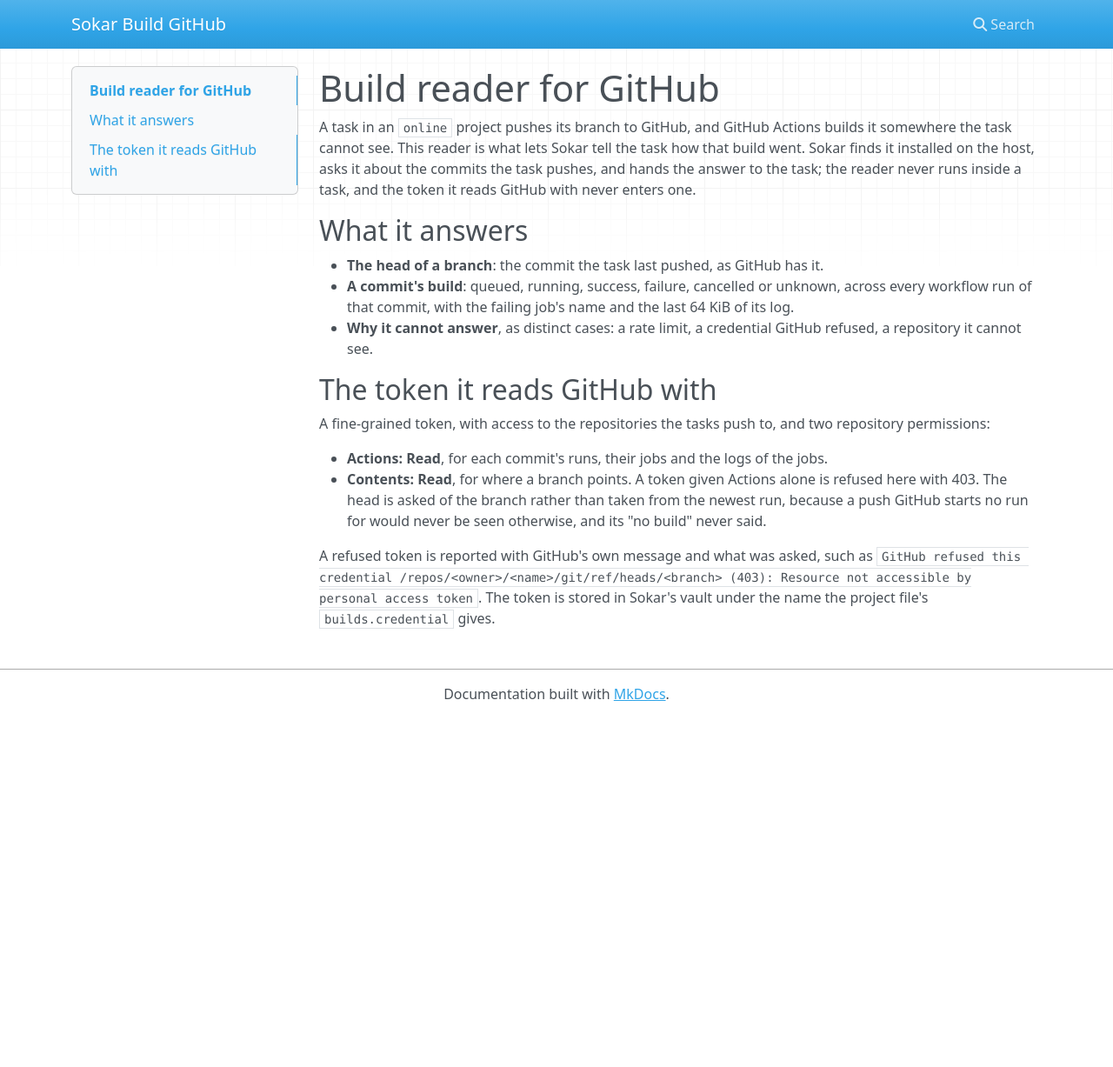
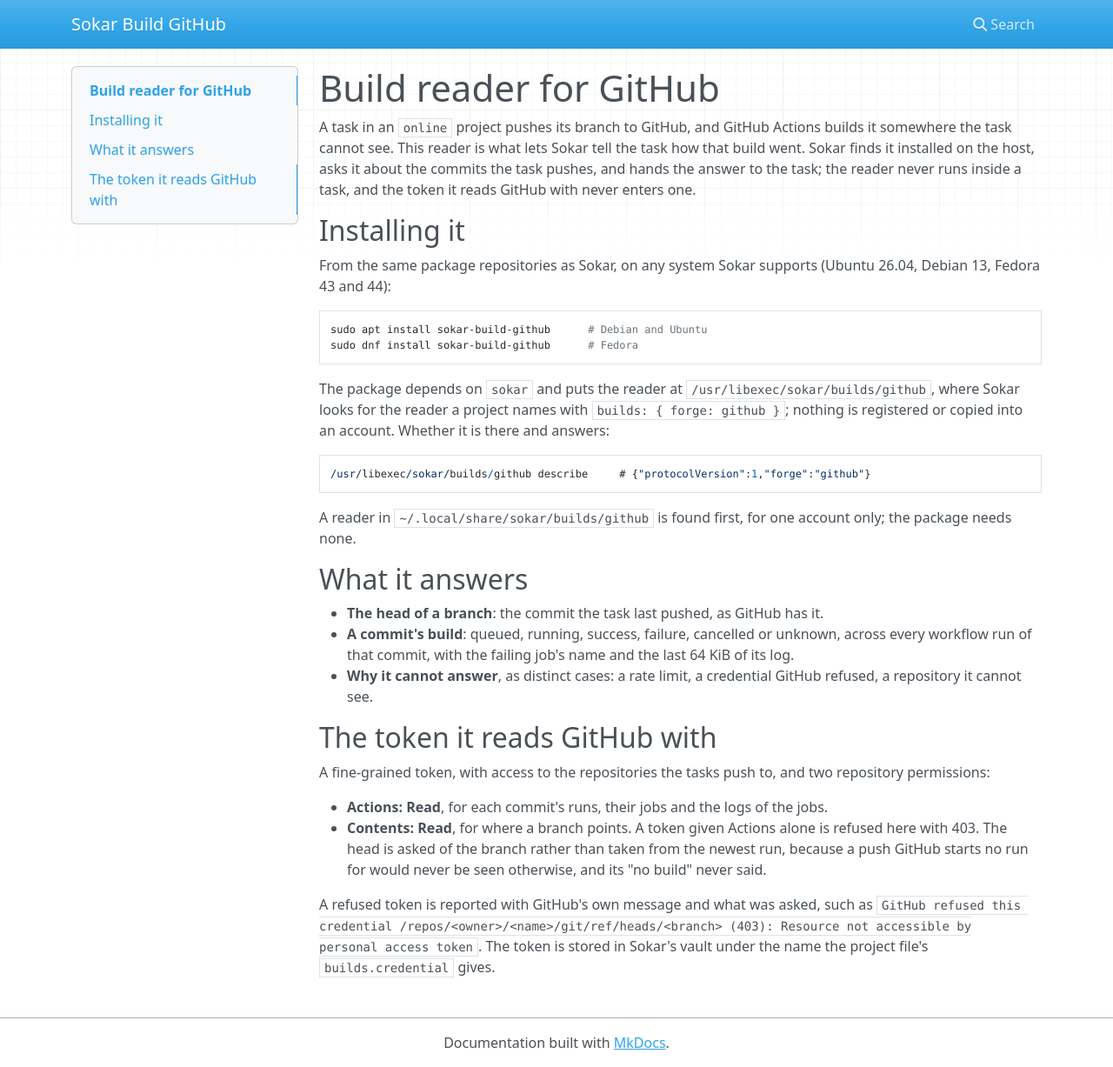
Before and after one commit to porelo-ai/porelo-adapters, an MkDocs documentation site: the page built from doc/index.md, in a window 1280 px wide and 1227 px high. Shown: the whole window at 87% size. Built offline with MkDocs 1.6.1, drawn with Linux system fonts in a browser that asks for light colours; nearby versions of some CDN libraries.

Commit message:
Package the reader as a .deb and an .rpm in /usr/libexec/sokar/builds, held to its C library floor and its version, and publish them from main and from a tag

````diff
--- a/doc/index.md
+++ b/doc/index.md
@@ -4,6 +4,26 @@ A task in an `online` project pushes its branch to GitHub, and GitHub Actions bu
 see. This reader is what lets Sokar tell the task how that build went. Sokar finds it installed on the host, asks it
 about the commits the task pushes, and hands the answer to the task; the reader never runs inside a task, and the
 token it reads GitHub with never enters one.
+
+## Installing it
+
+From the same package repositories as Sokar, on any system Sokar supports (Ubuntu 26.04, Debian 13, Fedora 43
+and 44):
+
+```
+sudo apt install sokar-build-github      # Debian and Ubuntu
+sudo dnf install sokar-build-github      # Fedora
+```
+
+The package depends on `sokar` and puts the reader at `/usr/libexec/sokar/builds/github`, where Sokar looks for the
+reader a project names with `builds: { forge: github }`; nothing is registered or copied into an account. Whether it
+is there and answers:
+
+```
+/usr/libexec/sokar/builds/github describe     # {"protocolVersion":1,"forge":"github"}
+```
+
+A reader in `~/.local/share/sokar/builds/github` is found first, for one account only; the package needs none.
 
 ## What it answers
 
````
Also changed, not shown: issues/GH01-Release-The-Reader-As-A-Package.md (+16 -3 lines), issues/README.md (+1 -1 lines), pom.xml (+26 -0 lines), 5 other files.
